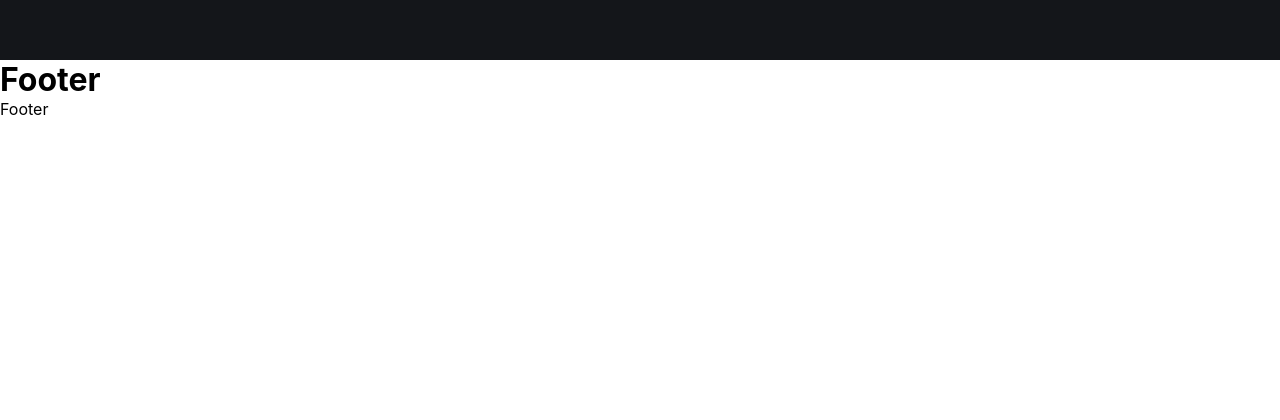
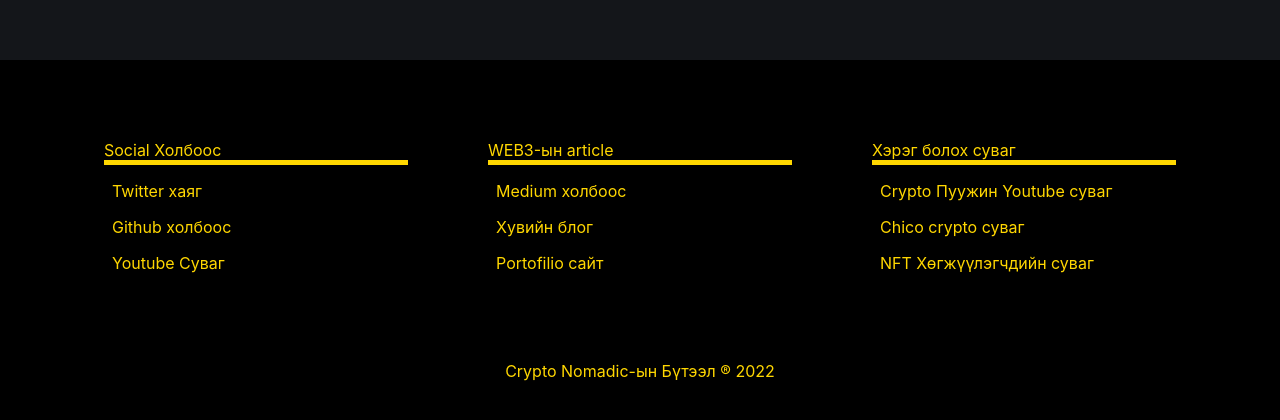
Before and after one commit to Nyamgavaa/CryptoHunter, a React (Create React App) app: page /coins/1 in a window 1280 px wide. Shown: the part 740-1160 px from the top of the page. Before the commit the page ends 859 px from the top, so only its background shows below. Built offline with nearby package versions, Linux system fonts and the light colour scheme; no server answers.

Commit message:
project updated- Making Footer

```diff
--- a/src/components/Footer.js
+++ b/src/components/Footer.js
@@ -1,6 +1,94 @@
 import React from 'react';
+import Container from '@material-ui/core/Container';
+import Grid from '@material-ui/core/Grid'
+import Link from '@material-ui/core/Link'
+import Box from '@material-ui/core/Box'
+
+
+
 
 const Footer = () => {
-    return <div><h1> Footer </h1>Footer</div>;
+
+
+
+
+return <div>
+           <footer>
+               <Box
+               px={{xs:3, sm: 10}}
+               py={{xs:5, sm: 10}}
+               bgcolor='black'
+               color='#FFD700'>
+                <Container maxWidth='lg'>
+                    <Grid container spacing={10}>
+                        <Grid item xs={12} sm={4} >
+                            <Box borderBottom={5}>Social Холбоос</Box>
+                            <Box m={1} pt={1}>
+                                <Link href='https://twitter.com/cryptoMongolia2' color='inherit'>
+                                    Twitter хаяг
+                                </Link>
+                            </Box>
+                            <Box m={1} pt={1}>
+                                <Link href='https://github.com/Nyamgavaa' color= 'inherit' target="popup" onClick="window.open('https://www.youtube.com/watch?v=HCsFwwolXZw','name','width=600,height=400')">
+                                    Github холбоос
+                                </Link>
+                            </Box>
+                            <Box m={1} pt={1}>
+                                <Link href='https://www.youtube.com/watch?v=HCsFwwolXZw' color= 'inherit' target="popup" onClick="window.open('https://www.youtube.com/watch?v=HCsFwwolXZw','name','width=600,height=400')">
+                                    Youtube Суваг
+                                </Link>
+                            </Box>
+                        </Grid>
+                        <Grid item xs={12} sm={4}>
+                            <Box borderBottom={5}>WEB3-ын article</Box>
+                            <Box m={1} pt={1}>
+                                <Link href='https://medium.com/@decent.nomad.crypto' color='inherit' target="popup" onClick="window.open('https://medium.com/@decent.nomad.crypto','name','width=600,height=400')">
+                                    Medium холбоос
+                                </Link>
+                            </Box>
+                            <Box m={1} pt={1}>
+                                <Link href='https://github.com/Nyamgavaa' color= 'inherit' target="popup" onClick="window.open('https://github.com/Nyamgavaa','name','width=600,height=400')">
+                                    Хувийн блог
+                                </Link>
+                            </Box>
+                            <Box  m={1} pt={1}>
+                                <Link href='https://www.youtube.com/watch?v=HCsFwwolXZw' color= 'inherit' target="popup" onClick="window.open('https://www.youtube.com/watch?v=HCsFwwolXZw','name','width=600,height=400')">
+                                    Portofilio сайт
+                                </Link>
+                            </Box>
+                        </Grid>
+                        <Grid item xs={12} sm={4}>
+                            <Box borderBottom={5}>Хэрэг болох суваг</Box>
+                            <Box m={1} pt={1}>
+                                <Link  href="https://www.youtube.com/c/CryptoPuujin" color='inherit'  target="popup" onClick="window.open('https://www.youtube.com/c/CryptoPuujin ','name','width=600,height=400')">
+                                {/* <a href="https://www.youtube.com/c/CryptoPuujin" target="popup" onclick="window.open('https://www.youtube.com/c/CryptoPuujin','name','width=600,height=400')">
+                                Crypto Пуужин Youtube cуваг
+
+                                </a> */}
+                                Crypto Пуужин Youtube cуваг
+
+                                </Link>
+                            </Box>
+                            <Box m={1} pt={1}>
+                                <Link href='https://www.youtube.com/c/ChicoCrypto' color= 'inherit'>
+                                    Chico crypto суваг
+                                </Link>
+                            </Box>
+                            <Box m={1} pt={1}>
+                                <Link href='https://www.youtube.com/c/HashLipsNFT' color= 'inherit'>
+                                    NFT Хөгжүүлэгчдийн суваг
+                                </Link>
+                            </Box>
+                        </Grid>
+                    </Grid>
+                  <Box textAlign='center' pt={{xs: 5, sm: 10}} pb={{xs: 5, sm: 0}}>
+                        Crypto Nomadic-ын Бүтээл &reg; {new Date().getFullYear()}
+                  </Box>
+                </Container>
+               </Box>
+           </footer>
+
+
+           </div>;
 };
 export default Footer;
--- a/src/components/Header.js
+++ b/src/components/Header.js
@@ -17,13 +17,19 @@ import { useNavigate} from "react-router-dom"; //In react-router-dom v6 useHisto
 import { CryptoState } from '../CryptoContext';
 
 
-const useStyles = makeStyles(() => ({
+const useStyles = makeStyles((theme) => ({
   title: {
     flex:1,
     color:"gold",
     fontFamily: "Montserrat",
     fontWeight: "bold",
     cursor: "pointer",
+    [theme.breakpoints.down("md")]: {
+      width: "100%",
+      marginTop: 0,
+      padding: 20,
+      paddingTop: 0,
+    },
   },
 }));
 
@@ -53,7 +59,7 @@ const Header = () => {
           <Typography
           onClick={() => navigate('/')}
           className={classes.title}>
-          Nomadic Crypto
+          Crypto Nomadic
             </Typography>
           <Select
             variant="outlined"
@@ -78,7 +84,6 @@ const Header = () => {
 
     </AppBar>
     </ThemeProvider>
-    <h1>Header</h1>
   </div>;
 };
 
```
